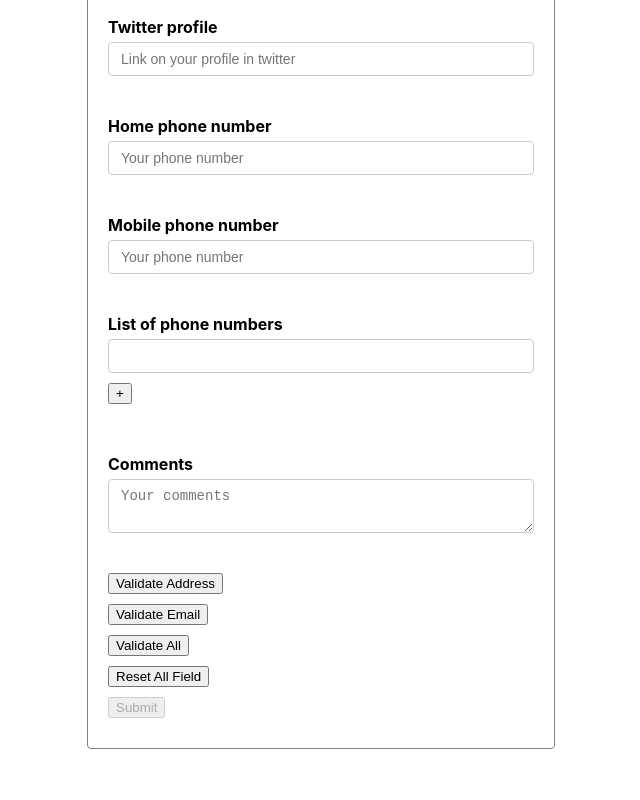
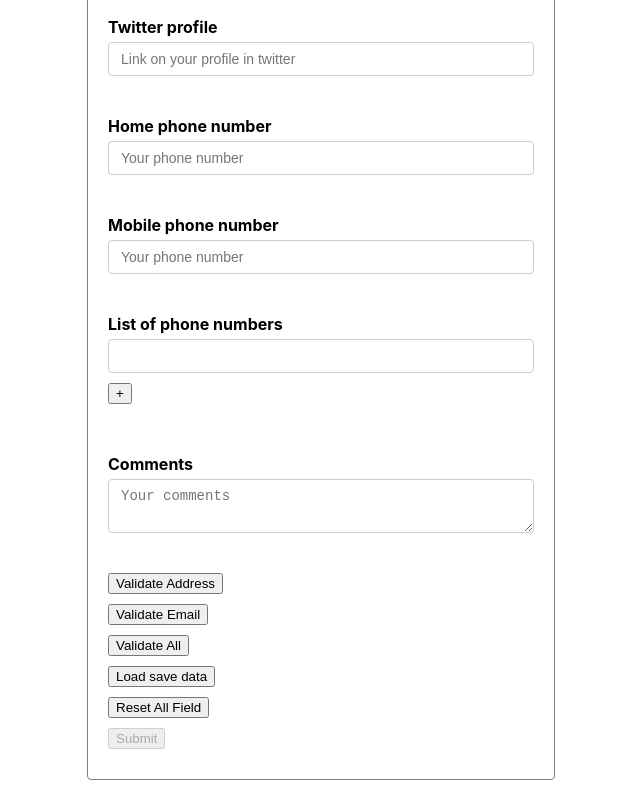
Before and after one commit to saNder2411/formik-sandbox, a React (Create React App) app: page / in a window 1280 px wide. Shown: the part 519-1319 px from the top of the page, without its empty margins (319-959 px from the left). Before the commit the page ends 1288 px from the top, so only its background shows below. Built offline with nearby package versions, Linux system fonts and the light colour scheme.

Commit message:
add load save data from api

```diff
--- a/src/components/YouTubeForm/YouTubeForm.jsx
+++ b/src/components/YouTubeForm/YouTubeForm.jsx
@@ -1,4 +1,4 @@
-import React from 'react';
+import React, { useState } from 'react';
 import { Formik, Form, Field, ErrorMessage, FieldArray, FastField } from 'formik';
 import * as Yup from 'yup';
 
@@ -18,6 +18,24 @@ const initialValues = {
   phoneNumbers: [``, ``],
   phNumbers: [``],
 };
+
+
+//Data maybe from API
+const mockSavedValues = {
+  name: `Name`,
+  email: `hi@hi.com`,
+  channel: `Chanel`,
+  comments: `Welcome to YouTube`,
+  address: `222b Baker Street`,
+  social: {
+    facebook: ``,
+    twitter: ``,
+  },
+  phoneNumbers: [``, ``],
+  phNumbers: [``],
+};
+
+
 
 const onSubmit = (values, onSubmitProps) => {
   console.log(`form submit`, values);
@@ -46,20 +64,21 @@ const validateAddress = (values) => {
 };
 
 const YouTubeForm = () => {
+  const [formValues, setFormValues] = useState(null);
 
   return (
     <div className="form-container">
       <Formik
-        initialValues={initialValues}
+        initialValues={formValues || initialValues}
         validationSchema={validationSchema}
         onSubmit={onSubmit}
         validateOnChange={false}
+        enableReinitialize
         validateOnMount
         >
         {
           ({validateForm, validateField, resetForm, setTouched, setFieldTouched, isValid, isSubmitting}) => (
             <Form>
-            {console.log(isSubmitting)}
               <div className="form-control">
                 <label htmlFor="name">Name</label>
                 <Field
@@ -221,6 +240,7 @@ const YouTubeForm = () => {
                 }>
                 Validate All
               </button>
+              <button type="button" onClick={() => setFormValues(mockSavedValues)}>Load save data</button>
               <button type="reset" onClick={() => resetForm()}>Reset All Field</button>
               <button type="submit" disabled={!isValid || isSubmitting}>Submit</button>
             </Form>
```
